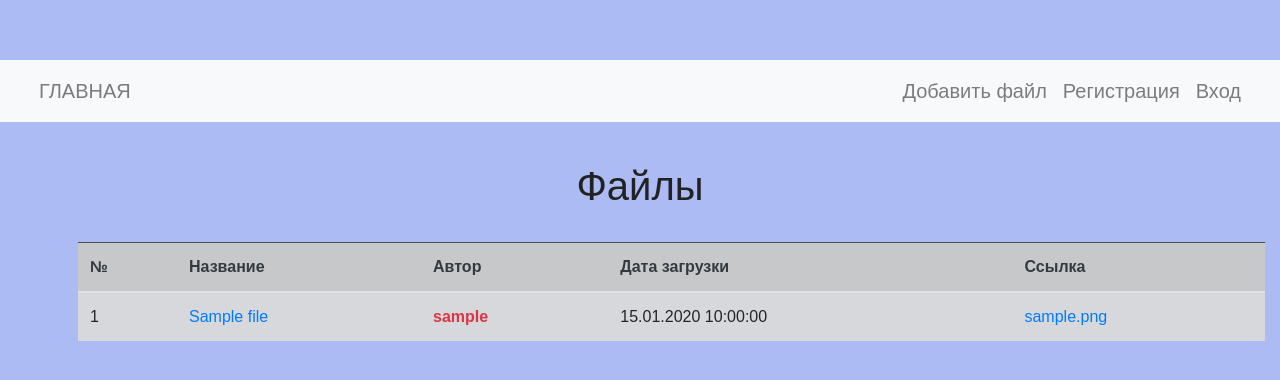
After one commit to Aisuluu1405/file_change, a Django app: page / in a window 1280 px wide. The commit adds this page. Shown: the top 380 px of the page. Run offline with Django 3.2, Linux system fonts and the light colour scheme; tables that the repository leaves empty hold one stand-in row (values such as "Sample post"); some libraries are stand-ins or nearby versions.

Commit message:
CRUD для модели File. Создание частичного шаблона 'file_list'.

```diff
--- a/source/main/urls.py
+++ b/source/main/urls.py
@@ -21,7 +21,5 @@ from django.urls import path, include
 urlpatterns = [
     path('admin/', admin.site.urls),
     path('accounts/', include('accounts.urls')),
-    #path('', include('webapp.urls')),
-    #path('api/v1/', include('api_v1.urls')),
-    #path('api-auth/', include('rest_framework.urls', namespace='rest_framework')),
+    path('', include('webapp.urls')),
 ]+ static(settings.MEDIA_URL, document_root=settings.MEDIA_ROOT)
--- a/source/webapp/static/css/style.css
+++ b/source/webapp/static/css/style.css
@@ -0,0 +1,31 @@
+body{
+    font-family: Arial, sans-serif;
+    background-color: rgba(128, 151, 237, 0.65);
+    color: #222222;
+    margin-top: 60px;
+}
+.container {
+    max-width: 1300px;
+    width: 100%;
+    margin: 0 auto;
+}
+.nav-item{
+    font-size: 20px;
+}
+.navbar-brand{
+    font-size: 20px;
+}
+
+h1{
+    margin-top: 40px;
+    /*margin-left: 38%;*/
+    text-align: center;
+}
+.user_photo {
+    display: inline-block;
+    float: left;
+    width: 200px;
+    height: auto;
+    margin-top: 60px;
+    margin-left: 30px;
+}
--- a/source/webapp/templates/add.html
+++ b/source/webapp/templates/add.html
@@ -4,7 +4,7 @@
     <h1 class="text-center">Создать</h1>
     <form method="POST" enctype="multipart/form-data">
         {% include 'partial/form.html'%}
-        <p class="text-center"><input type="submit" value="Создать" class="btn btn-success"></p>
+        <p class="text-center mt-4"><input type="submit" value="Создать" class="btn btn-primary"></p>
     </form>
     {% for message in messages %}
 <h3 class="text-center" style="color: red">
--- a/source/webapp/templates/base.html
+++ b/source/webapp/templates/base.html
@@ -18,7 +18,7 @@
 </head>
 <body>
 <div class="header">
-    <nav class="navbar-expand-lg navbar-dark navbar-my">
+    <nav class="navbar navbar-expand-lg navbar-light bg-light">
         <button class="navbar-toggler ml-5" type="button" data-toggle="collapse" data-target="#navbarNav"
                 aria-controls="navbarNav" aria-expanded="false" aria-label="Toggle navigation">
             <span class="navbar-toggler-icon"></span>
@@ -26,24 +26,19 @@
         <div class="container collapse navbar-collapse" id="navbarNav">
             <ul class="menu navbar-nav text-uppercase">
 
-                <li class="nav-item"><a href="" class="nav-link">Главная</a></li>
+                <li class="nav-item"><a href="{% url 'webapp:index' %}" class="nav-link">Главная</a></li>
 
                 <li class="nav-item"><a href="" class="nav-link"></a></li>
-                {% if request.user.is_authenticated %}
-                <li class="nav-item"><a href="" class="nav-link"></a></li>
-                {% endif %}
-                <li class="nav-item"><a href="#" class="nav-link">Контакты</a></li>
-                {% if request.user.is_authenticated %}
-                    <li class="nav-item"><a href="></a></li>
-                    <li class="nav-item"><a href="" class="nav-link"></a>
-                    </li>
-                {% endif %}
+
+{#                {% if request.user.is_authenticated %}#}
+{#                    <li class="nav-item"><a href="></a></li>#}
+{#                    <li class="nav-item"><a href="" class="nav-link"></a>#}
+{#                    </li>#}
+{#                {% endif %}#}
             </ul>
             <ul class="menu navbar-nav ml-auto">
 
                 {% block menu %}{% endblock %}
-                {#                <li class="menu-right ml-auto">#}
-
                 {% if request.user.is_authenticated %}
                     <li class="nav-item"><a href="{% url 'accounts:user_detail' request.user.pk %}"
                                             class="nav-link">
@@ -79,10 +74,6 @@
         integrity="sha384-JjSmVgyd0p3pXB1rRibZUAYoIIy6OrQ6VrjIEaFf/nJGzIxFDsf4x0xIM+B07jRM"
         crossorigin="anonymous"></script>
 <script type="application/javascript" src="{% static "js/main.js" %}"></script>
-
-
-
-
 {% block scripts %}{% endblock %}
 </body>
 </html>
--- /dev/null
+++ b/source/webapp/templates/index.html
@@ -0,0 +1,24 @@
+{% extends 'base.html' %}
+
+{% block title %}Files{% endblock %}
+
+{% block menu %}
+    <li class="nav-item"><a href="{% url 'webapp:file__add' %}" class="nav-link">Добавить файл</a></li>
+
+{% endblock %}
+
+{% block content %}
+{#    {% include 'partial/simple_search.html' %}#}
+        {% if is_paginated %}
+            {% include 'partial/pagination.html' %}
+        {% endif %}
+{#    {% if request.user.is_authenticated %}#}
+{#        <a href="{% url 'webapp:file__add' %}" class="btn btn-primary  ml-5 mt-3">Добавить файл</a>#}
+{#    {% endif %}#}
+
+{#    <div class="type text-left mt-2">#}
+        <h1>Файлы</h1>
+    {% include 'partial/file_list.html' %}
+{#    </div>#}
+
+{% endblock %}
--- /dev/null
+++ b/source/webapp/templates/partial/file_list.html
@@ -0,0 +1,34 @@
+
+
+<div class="container_index pt-4 ">
+            <div class="row ml-5">
+                <div class="col-12">
+                    <table class="table">
+                        <thead>
+                        <tr class="table-dark text-dark">
+                            <th scope="col">№</th>
+                            <th scope="col">Название</th>
+                            <th scope="col">Автор</th>
+                            <th scope="col">Дата загрузки</th>
+                            <th scope="col">Ссылка</th>
+                        </tr>
+                        </thead>
+                        {% for file in files %}
+                            <tbody>
+                            <tr class="table-secondary">
+                                <td scope="row">{{ forloop.counter }}</td>
+                                <td><a href="{% url 'webapp:file_detail' file.pk %}"> {{file.name}}</a></td>
+                                {%  if file.author %}
+                                <td><a href="{% url 'accounts:user_detail' file.author.pk %}" class="text-danger font-weight-bold"> {{ file.author }} </a></td>
+                                {% else %}
+                                <td>Аноним</td>
+                                {% endif %}
+                                <td>{{ file.create| date:'d.m.Y H:i:s'  }}</td>
+                                <td><a href="{{ file.file.url }}">{{ file.file }}</a></td>
+                               </tr>
+                            </tbody>
+                        {% endfor %}
+                    </table>
+                </div>
+            </div>
+        </div>
--- a/source/webapp/urls.py
+++ b/source/webapp/urls.py
@@ -1,13 +1,12 @@
 from django.urls import path
-from webapp.views import IndexView
-#
+from webapp.views import IndexView, FileCreateView, FileDetailView, FileUpdateView, FileDeleteView
+
 app_name = 'webapp'
-#
- urlpatterns = [
-     path('', IndexView.as_view(), name='index'),
-#     path('book/<int:pk>/', BookDetailView.as_view(), name='book_detail'),
-#     path('book/add/', BookCreateView.as_view(), name='book__add'),
-#     path('book/update/<int:pk>/', BookUpdateView.as_view(), name='book_update'),
-#     path('book/delete/<int:pk>/', BookDeleteView.as_view(), name='book_delete'),
-#
- ]
+
+urlpatterns = [
+    path('', IndexView.as_view(), name='index'),
+    path('file/<int:pk>/', FileDetailView.as_view(), name='file_detail'),
+    path('file/add/', FileCreateView.as_view(), name='file__add'),
+    path('file/update/<int:pk>/', FileUpdateView.as_view(), name='file_update'),
+    path('file/delete/<int:pk>/', FileDeleteView.as_view(), name='file_delete'),
+]
--- a/source/webapp/views.py
+++ /dev/null
@@ -1,3 +0,0 @@
-from django.shortcuts import render
-
-# Create your views here.
--- a/source/webapp/views/__init__.py
+++ b/source/webapp/views/__init__.py
@@ -0,0 +1 @@
+from webapp.views.files_views import IndexView, FileCreateView, FileDetailView, FileUpdateView, FileDeleteView
--- /dev/null
+++ b/source/webapp/views/files_views.py
@@ -0,0 +1,63 @@
+from django.contrib.auth.mixins import UserPassesTestMixin, LoginRequiredMixin
+from django.http import HttpResponseRedirect
+from django.urls import reverse_lazy, reverse
+from django.views.generic import ListView, DetailView, CreateView, UpdateView, DeleteView
+
+from webapp.forms import FileForm
+from webapp.models import File
+
+
+class IndexView(ListView):
+    template_name = 'index.html'
+    model = File
+    context_object_name = 'files'
+    ordering = ['-create']
+    paginate_by = 10
+    paginate_orphans = 1
+
+class FileDetailView(DetailView):
+    template_name = 'detail.html'
+    model = File
+    context_object_name = 'file'
+
+
+class FileCreateView(CreateView):
+    template_name = 'add.html'
+    model = File
+    form_class = FileForm
+
+    def form_valid(self, form):
+        self.object = form.save(commit=False)
+        self.object.author = self.request.user
+        self.object.save()
+        return HttpResponseRedirect(self.get_success_url())
+
+    def get_success_url(self):
+        return reverse('webapp:file_detail', kwargs={'pk': self.object.pk})
+
+
+class FileUpdateView(UserPassesTestMixin, UpdateView):
+    template_name = 'update.html'
+    model = File
+    fields = ('name', 'access')
+    context_object_name = 'file'
+
+    def test_func(self):
+        file_pk = self.kwargs.get('pk')
+        file = File.objects.get(pk=file_pk)
+        return self.request.user == file.author or self.request.user.has_perm('webapp.change_file')
+
+    def get_success_url(self):
+        return reverse('webapp:file_detail', kwargs={'pk': self.object.pk})
+
+
+class FileDeleteView(UserPassesTestMixin, DeleteView):
+    template_name = 'delete.html'
+    model = File
+    context_object_name = 'files'
+    success_url = reverse_lazy('webapp:index')
+
+    def test_func(self):
+        file_pk = self.kwargs.get('pk')
+        file = File.objects.get(pk=file_pk)
+        return self.request.user == file.author or self.request.user.has_perm('webapp.delete_file')
```
Also changed, not shown: source/webapp/forms.py (+8 -0 lines), source/webapp/templates/delete.html (+4 -3 lines), source/webapp/templates/detail.html (added, +48 -0 lines), source/webapp/views/views.py (deleted, +0 -64 lines).
